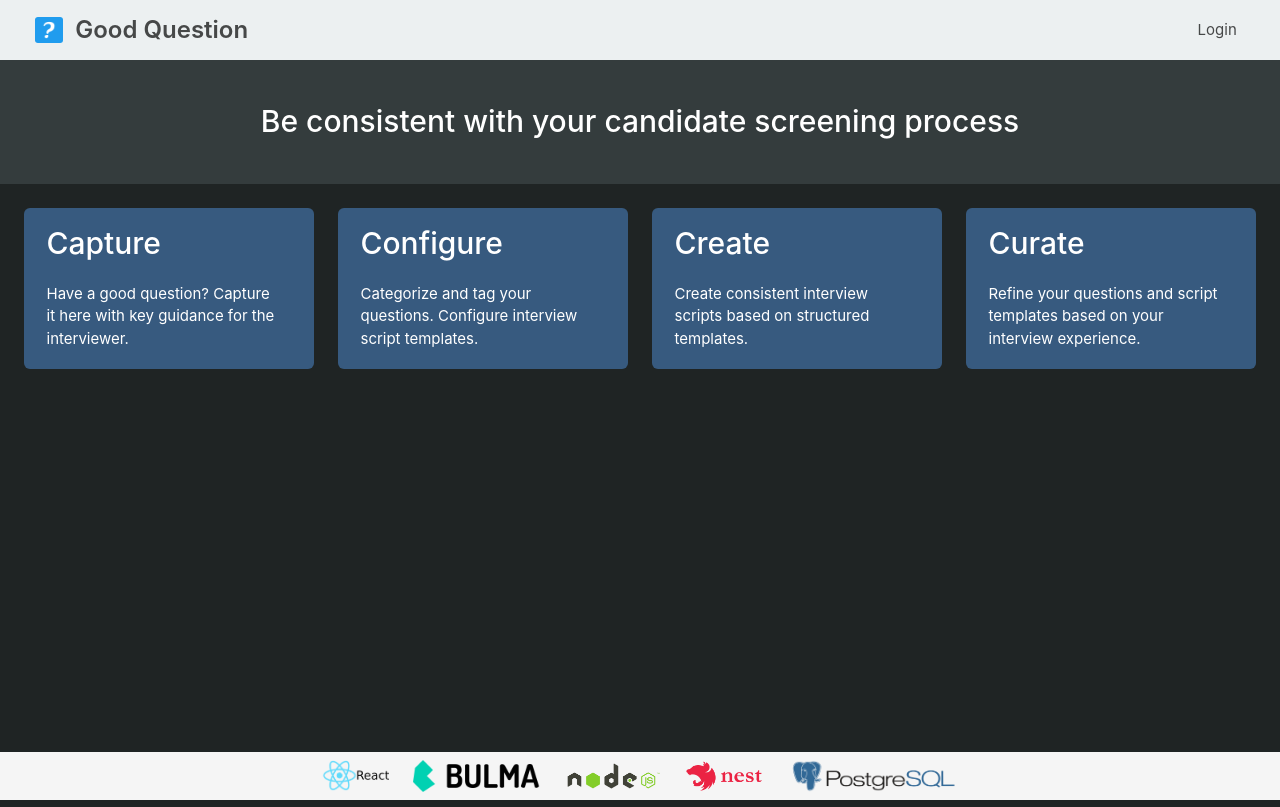
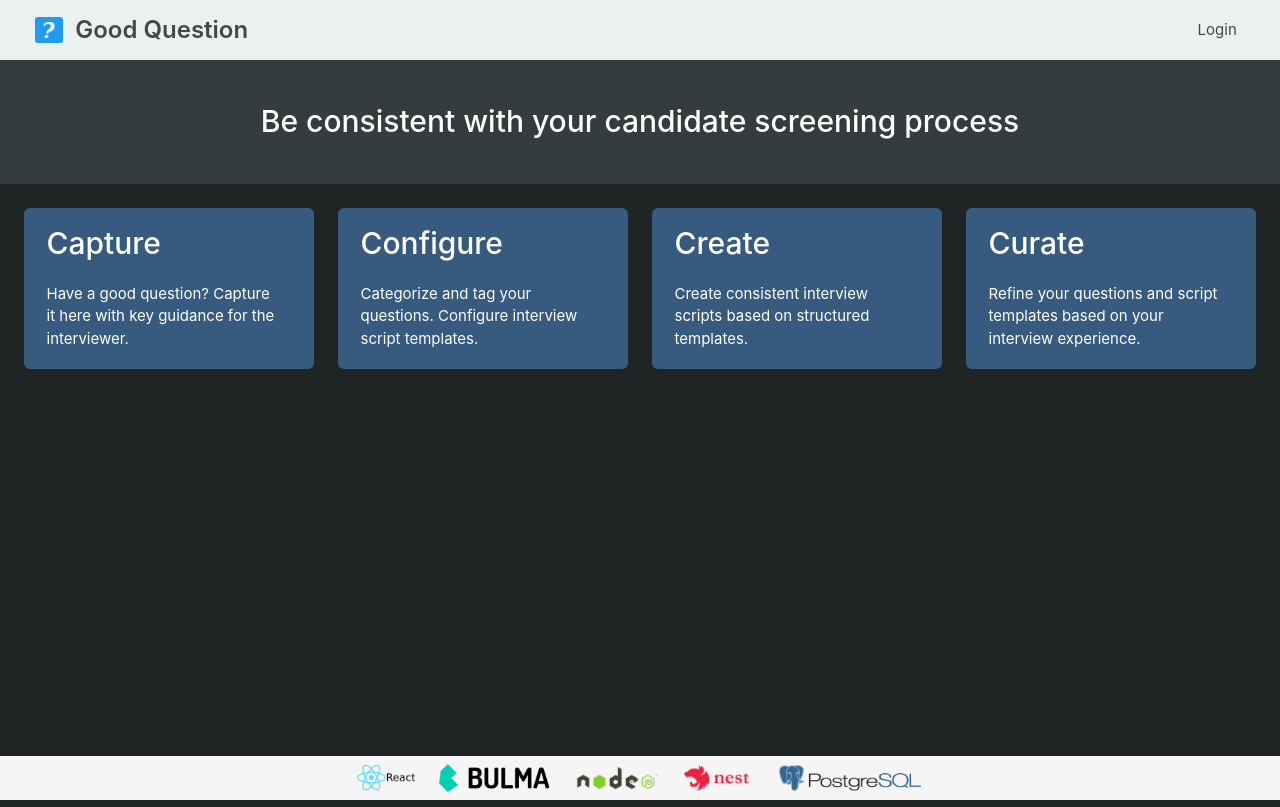
Before and after one commit to nnicolosi/good-question, a React (Create React App) app in the folder client/: page / in a window 1280 px wide. Built offline with nearby package versions, Linux system fonts and the light colour scheme.

Commit message:
Shorten footer

```diff
--- a/client/src/components/footer/footer.scss
+++ b/client/src/components/footer/footer.scss
@@ -1,7 +1,7 @@
 .footer {
   background-color: #f5f5f5;
   bottom: 0;
-  height: 48px;
+  height: 44px;
   padding: 0;
   position: absolute;
   width: 100%;
@@ -11,7 +11,7 @@
     margin: 8px 12px 8px 12px;
 
     img {
-      height: 32px;
+      height: 28px;
     }
   }
 }
--- a/client/src/index.scss
+++ b/client/src/index.scss
@@ -1,6 +1,6 @@
 body {
   margin: 0;
-  padding-bottom: 48px;
+  padding-bottom: 44px;
   font-family: -apple-system, BlinkMacSystemFont, 'Segoe UI', 'Roboto', 'Oxygen', 'Ubuntu', 'Cantarell', 'Fira Sans', 'Droid Sans',
     'Helvetica Neue', sans-serif;
   -webkit-font-smoothing: antialiased;
```
